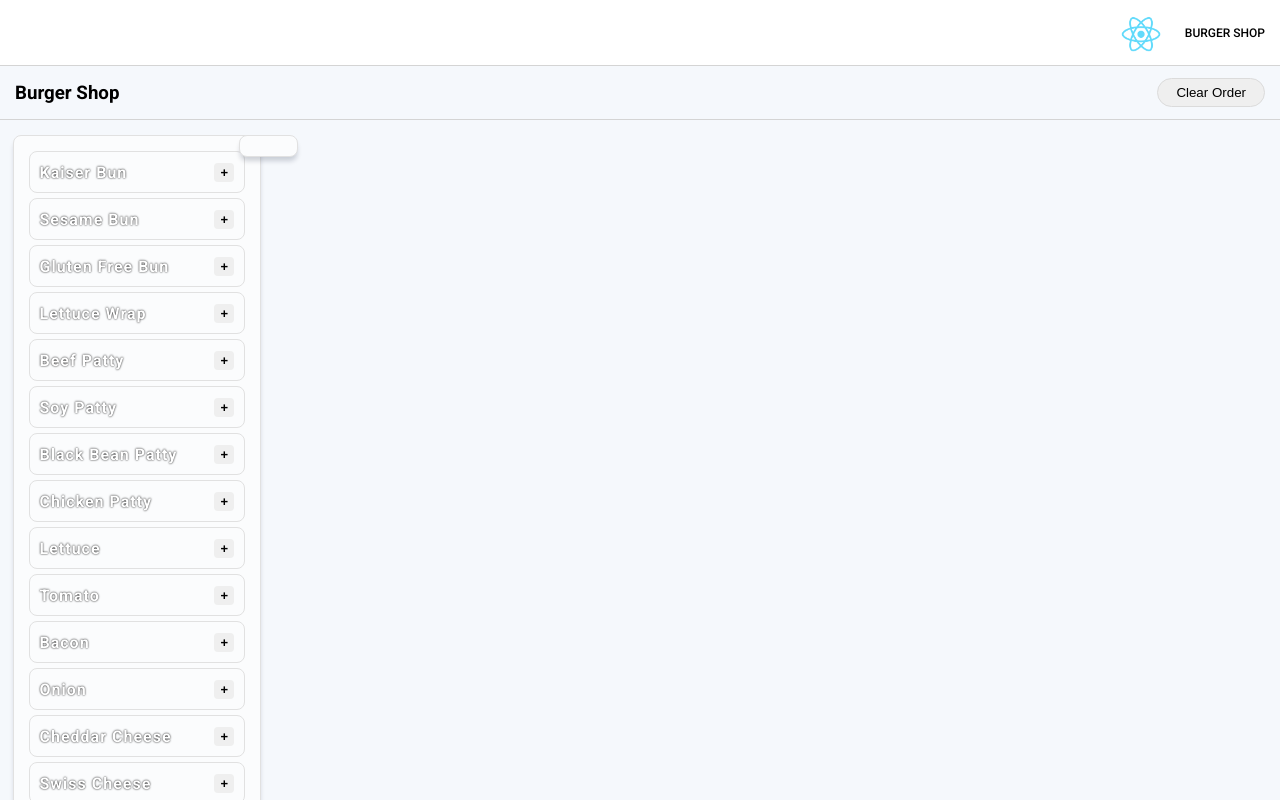
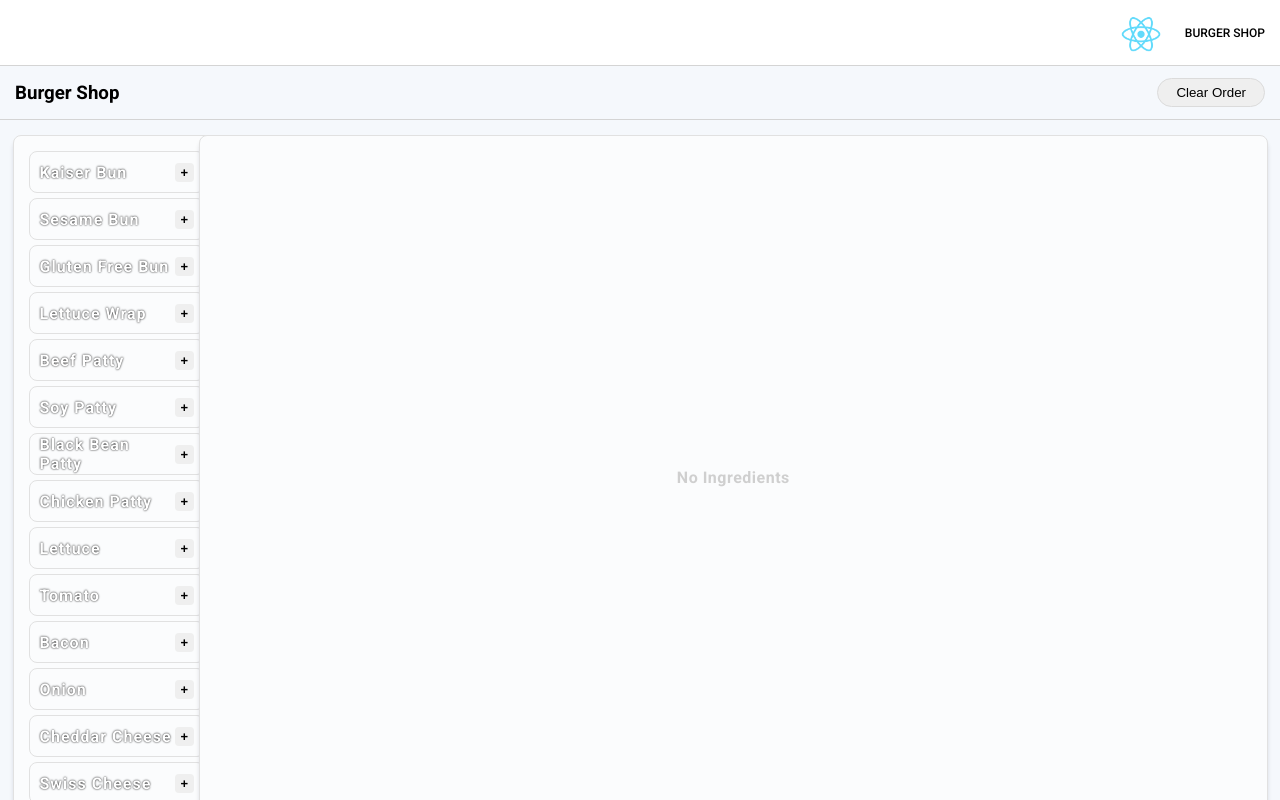
Before and after one commit to Muguntha96/reactville, a React (Create React App) app: page /burgers in a window 1280 px wide. Built offline with nearby package versions, Linux system fonts and the light colour scheme; a web font is replaced by a local one.

Commit message:
resolve bug to display the ingredient from bottom to top

```diff
--- a/src/Components/BurgerShop/BurgerShop.jsx
+++ b/src/Components/BurgerShop/BurgerShop.jsx
@@ -25,8 +25,10 @@ const BurgerShop = (props) => {
       </nav>
       <section>
         <IngridientList
+        addToBurger={addToBurger}
           ingredients={ingredients}
-          addToBurger={addToBurger}
+
+
         />
         <BurgerStack
          stack={stack}
--- a/src/Components/BurgerShop/BurgerStack.jsx
+++ b/src/Components/BurgerShop/BurgerStack.jsx
@@ -1,15 +1,23 @@
 import Ingredient from "./Ingredient"
 const BurgerStack = (props) => {
   return (
-   <div>
+
      <ul className="burger-stack">
-{props.stack.map((ele,idx) => <Ingredient
-key={idx}
- idx={idx}
- ingredient={ele}
-  removeFromBurger={props.removeFromBurger}/> )}
+{props.stack.length ?
+props.stack.map((ele,idx) =>(
+  <Ingredient
+  key={idx}
+   idx={idx}
+   ingredient={ele}
+    removeFromBurger={props.removeFromBurger}
+    /> )).reverse()
+    :
+    <div>
+      No Ingredients
+    </div>
+}
 </ul>
-   </div>
+
   )
 }
 
```
